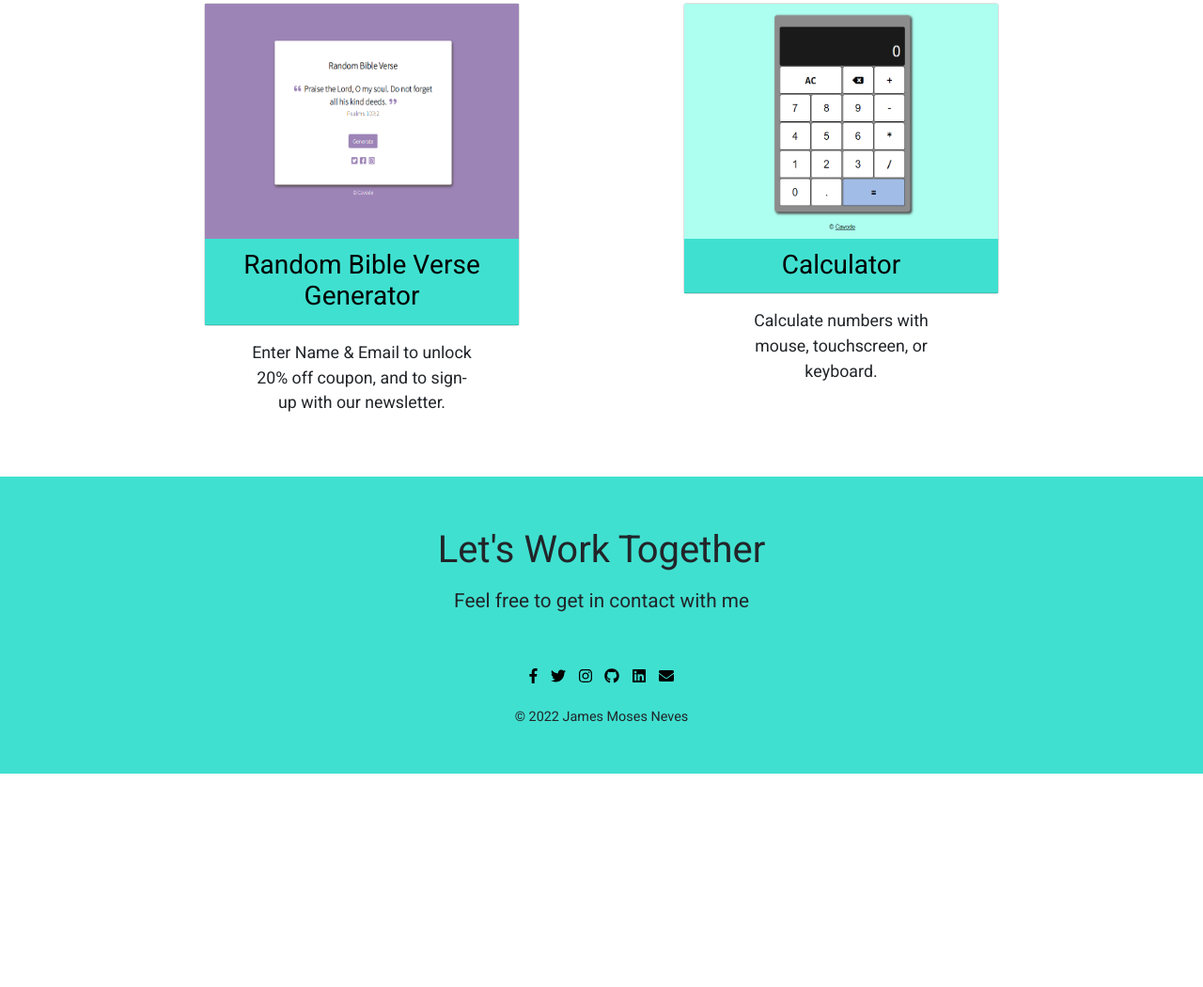
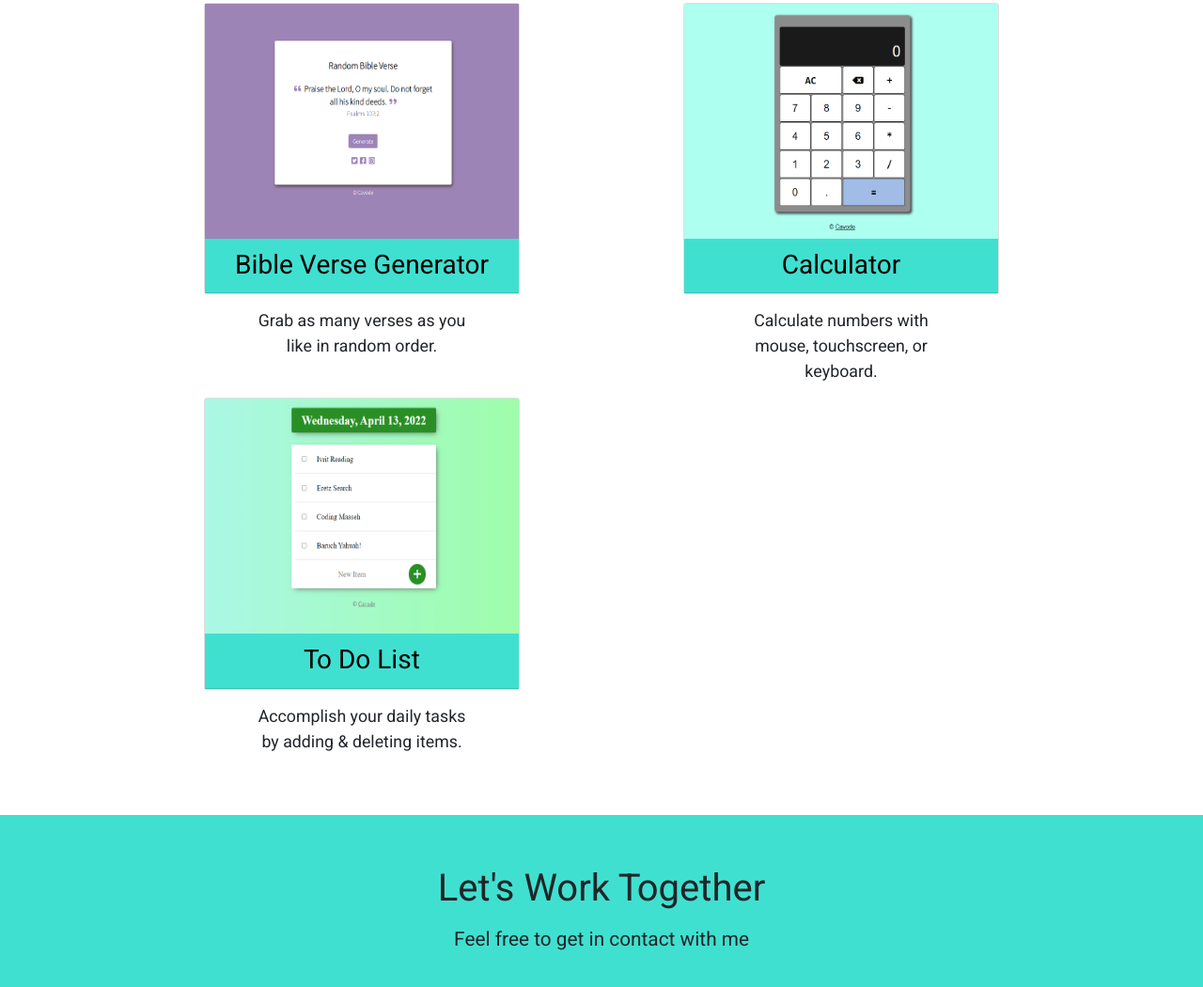
Before and after one commit to jmosesn/My-Portfolio, a plain HTML site: page index.html in a window 1280 px wide. Shown: the part 1399-2449 px from the top of the page at 94% size. Before the commit the page ends 2222 px from the top, so only its background shows below. Drawn offline with nearby package versions, Linux system fonts and the light colour scheme.

Commit message:
Updated todolist

```diff
--- a/index.html
+++ b/index.html
@@ -1,4 +1,3 @@
-<!DOCTYPE html>
 <html lang="en" dir="ltr">
 
 <head>
@@ -120,13 +119,13 @@
           <div class="card">
             <img class="project-pic" style="background-image" src="images/random-bible-verse-generator-img.png" alt="random-bible-verse-generator-img">
             <div class="card-header">
-              <h3 class="card-title">Random Bible Verse Generator</h3>
+              <h3 class="card-title">Bible Verse Generator</h3>
             </div>
 
           </div>
         </a>
 
-        <p class="project-description">Enter Name & Email to unlock 20% off coupon, and to sign-up with our newsletter.</p>
+        <p class="project-description">Grab as many verses as you like in random order.</p>
       </div>
 
 
@@ -144,6 +143,20 @@
         <p class="project-description">Calculate numbers with mouse, touchscreen, or keyboard.</p>
       </div>
 
+
+      <div class="todolist-column col-lg-6">
+        <a class="card-link" href="https://todolist-with-date.herokuapp.com/">
+          <div class="card">
+            <img class="project-pic" style="background-image" src="images\todolist-img.png" alt="todolist-javascript-for-beginners-img">
+            <div class="card-header">
+              <h3 class="card-title">To Do List</h3>
+            </div>
+
+          </div>
+        </a>
+
+        <p class="project-description">Accomplish your daily tasks by adding & deleting items.</p>
+      </div>
 
     </div>
 
```
